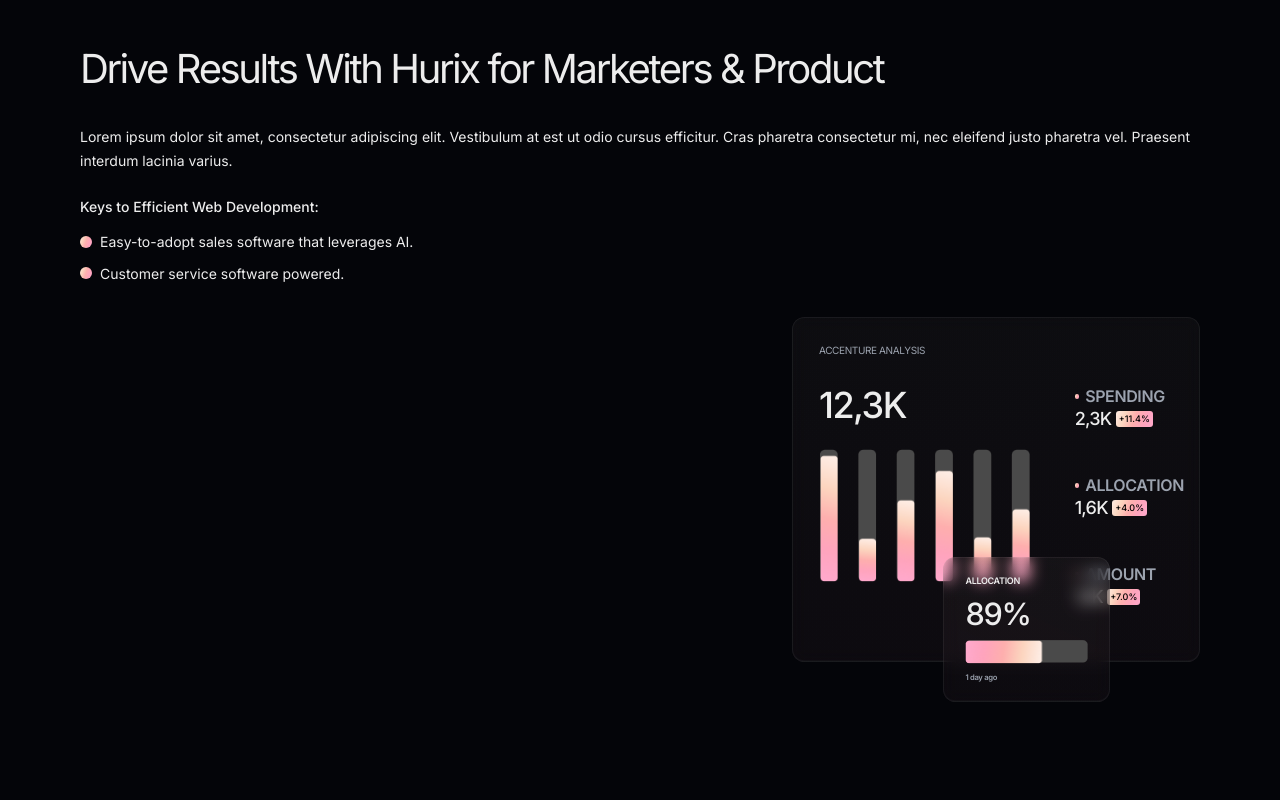
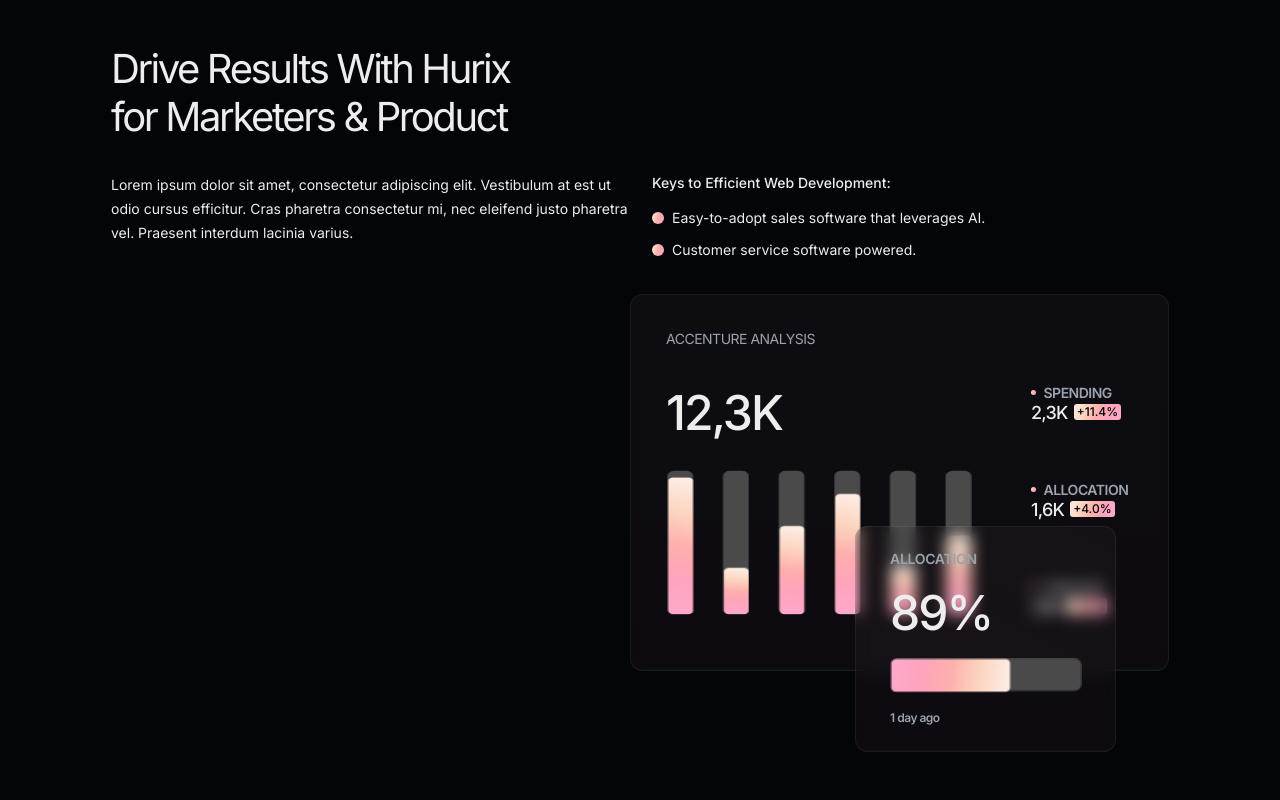
Before and after one commit to tuanloc-1708/hurix-saas, a Next.js app: page / in a window 1280 px wide. Shown: the part 1360-2160 px from the top of the page. Built offline with nearby package versions, Linux system fonts and the light colour scheme.

Commit message:
update Ui mobile Drive Result

```diff
--- a/src/sections/drive-results/card/drive-result-card.tsx
+++ b/src/sections/drive-results/card/drive-result-card.tsx
@@ -12,14 +12,14 @@ export const result = [
 export default function DriveResultCard() {
   return (
     <div className="relative h-[400px]">
-      <div className=" absolute right-[0%] w-[408px] p-[26px] flex flex-col gap-[27px] bg-card ">
-        <span className="text-gray-400 text-[10px]/[129%] tracking-[-0.378px]">
+      <div className=" absolute right-[0%] w-[408px] xl:w-[539px] p-[26px] xl:p-[35px] flex flex-col gap-[27px] xl:gap-[36px] bg-card ">
+        <span className="text-gray-400 text-[10px]/[129%] xl:text-[14px]/[129%] tracking-[-0.378px] xl:tracking-[-0.5px]">
           ACCENTURE ANALYSIS
         </span>
 
-        <div className="w-[365px] h-[251px] flex gap-[45px] ">
-          <div className="flex flex-col gap-[21px]">
-            <span className="text-[36px]/[121%] tracking-[-1.514px] font-medium">
+        <div className="w-[365px] h-[251px] flex justify-between gap-[37px] xl:gap-[59px]">
+          <div className="flex flex-col gap-[21px] xl:gap-[28px]">
+            <span className="text-[36px]/[121%] xl:text-[48px]/[121%] tracking-[-1.514px] xl:tracking-[-2px] font-medium">
               12,3K
             </span>
             <Image
@@ -27,25 +27,27 @@ export default function DriveResultCard() {
               width={232}
               height={145}
               alt="accenture-analysis-graph"
+              className="min-w-[232px] h-[145px] xl:min-w-[306px]"
+              sizes="(min-width: 768px) 350px, 232px"
             />
           </div>
 
-          <div className="flex flex-col gap-11">
+          <div className="flex flex-col gap-11 xl:gap-[58px]">
             {result.map((item, index) => (
               <div key={index}>
                 <div>
-                  <div className="flex items-center gap-[6px] ">
+                  <div className="flex items-center gap-[5px] xl:gap-2">
                     <CircleBullet className="w-[4.5px] h-[4.5px]" />
-                    <span className="text-gray-400 tex-[10px]/[128%] tracking-[-0.378px] font-semibold">
+                    <span className="text-gray-400 text-[11px]/[128%] xl:text-[14px]/[128%] tracking-[-0.378px] xl:tracking-[-0.5px] font-semibold">
                       {item.tittle}
                     </span>
                   </div>
 
-                  <div className=" flex gap-[4.5px] rounded-[3px] items-center">
-                    <span className=" text-[18px]/[117%] tracking-[-0.757px] font-medium">
+                  <div className=" flex gap-[4.5px] xl:gap-[6px] items-center ">
+                    <span className="text-[18px]/[117%] xl:text-6/[117%] tracking-[-0.757px] font-medium">
                       {item.number1}
                     </span>
-                    <Button className="h-4 px-[3px] py-[1.5px] rounded-[3px] text-center text-[9px]/[133%] font-medium">
+                    <Button className="h-4 px-[3px] xl:[4px] py-[1.5px] xl:py-[2px] rounded-[3px] text-center text-[9px]/[133%] xl:text-[12px]/[133%] font-medium">
                       {item.number2}
                     </Button>
                   </div>
@@ -55,11 +57,12 @@ export default function DriveResultCard() {
           </div>
         </div>
       </div>
-      <div className="absolute top-[60%] right-[8%]  w-[167px] h-[145px] px-[21px] py-[17px] bg-card flex flex-col gap-2">
-        <span className="text-[9px]/[128%] font-semibold tracking-[-0.32px]">
+
+      <div className="absolute top-[58%] right-[5%]  w-[167px] xl:w-[261px] h-[145px] xl:h-[226px] px-[21px] xl:px-[34px] py-[17px] xl:py-[23px] bg-card flex flex-col gap-2 xl:gap-4">
+        <span className="text-[9px]/[128%] xl:text-gray-400 xl:text-[14px]/[129%] font-semibold tracking-[-0.32px]">
           ALLOCATION
         </span>
-        <span className="text-[30.713px]/[121%] font-medium tracking-[-1.28px] ">
+        <span className="text-[30.713px]/[121%] xl:text-[48px]/[121%] font-medium tracking-[-1.28px] xl:tracking-[-2px]">
           89%
         </span>
         <Image
@@ -67,8 +70,10 @@ export default function DriveResultCard() {
           width={123}
           height={23}
           alt="allocate-graph"
+          className="min-w-[123px] h-[23px] xl:min-w-[192px] xl:min-h-[35px]"
+          sizes="(min-width: 768px) 193px, 123px"
         />
-        <span className="text-gray-400 text-[7.678px]/[150%] tracking-[-0.32px] font-semibold">
+        <span className="text-gray-400 text-[7.678px]/[150%] xl:text-[12px]/[150%] tracking-[-0.32px] xl:tracking-[-0.5px] font-semibold">
           1 day ago
         </span>
       </div>
--- a/src/sections/drive-results/view/drive-result-view.tsx
+++ b/src/sections/drive-results/view/drive-result-view.tsx
@@ -8,20 +8,20 @@ export const keyEffect = [
 
 export default function DriveResultView() {
   return (
-    <div className="container flex flex-col gap-8">
-      <div>
-        <p className="text-[40px]/[120%] tracking-[-2.4px] font-normal">
+    <div className="container md:px-[111px] xl:[222px] flex flex-col gap-8 justify-center">
+      <div className="">
+        <p className="xl:max-w-[400px] text-[40px]/[120%] tracking-[-2.4px] font-normal">
           Drive Results With Hurix for Marketers & Product
         </p>
       </div>
 
-      <div className="flex flex-col gap-6">
-        <p className="text-[14px]/[171%] font-normal">
+      <div className="flex flex-col xl:flex-row gap-6">
+        <p className="xl:flex-1 text-[14px]/[171%] font-normal">
           Lorem ipsum dolor sit amet, consectetur adipiscing elit. Vestibulum at
           est ut odio cursus efficitur. Cras pharetra consectetur mi, nec
           eleifend justo pharetra vel. Praesent interdum lacinia varius.
         </p>
-        <div className="flex flex-col gap-3">
+        <div className="flex flex-col xl:flex-1 gap-3">
           <span className="text-[14px]/[145%] font-medium">
             Keys to Efficient Web Development:
           </span>
--- a/tailwind.config.ts
+++ b/tailwind.config.ts
@@ -19,7 +19,7 @@ export default {
         sm: "375px",
         md: "440px",
         xl: "768px",
-        "2xl": "1500px",
+        "2xl": "1024px",
       },
       colors: {
         "white-text-gradient":
```
